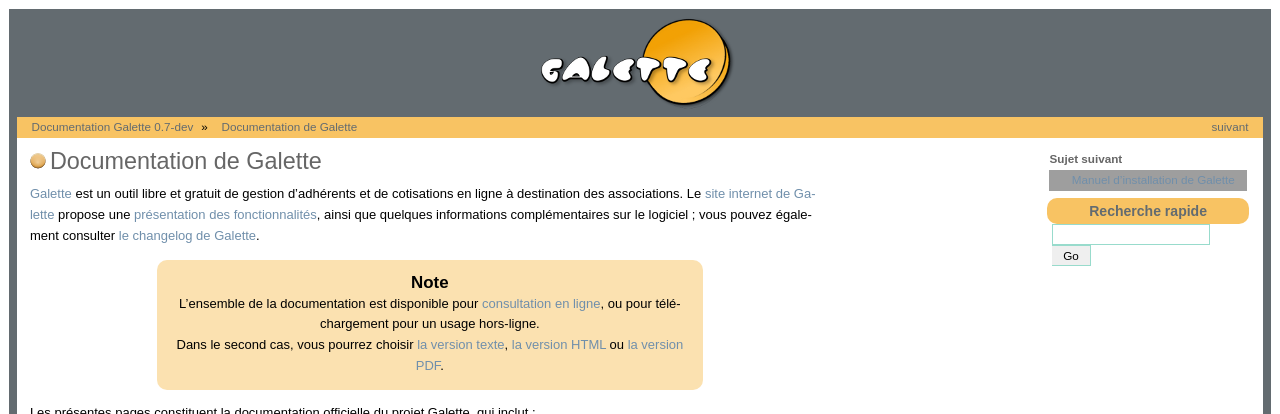
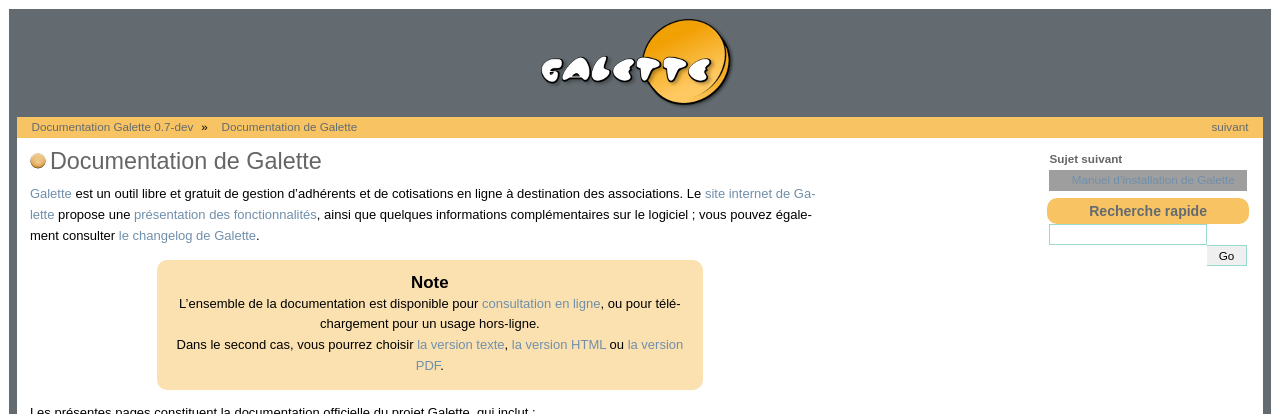
Before and after one commit to galette/galettedoc, a Sphinx documentation site: the page built from source/index.rst, in a window 1280 px wide. Shown: the top 414 px of the page. Built offline with Sphinx 7.4.7, drawn with Linux system fonts in a browser that asks for light colours; grey boxes are pictures that could not be loaded.

Commit message:
Réduction des marges des listes du menu, mise en page du formulaire de recherche

```diff
--- a/source/_styles/static/galette.css
+++ b/source/_styles/static/galette.css
@@ -70,6 +70,10 @@
     margin-left:0;
 }
 
+div.sphinxsidebar ul ul, div.sphinxsidebar ul.want-points {
+    margin-left: 10px;
+}
+
 .document{
     margin:1em 230px 0 1em;
 }
@@ -86,6 +90,10 @@
 
 .sphinxsidebarwrapper ul {
     margin-bottom: .5em;
+}
+
+.sphinxsidebarwrapper form * {
+    margin:0;
 }
 
 .sphinxsidebarwrapper h3 {
```
